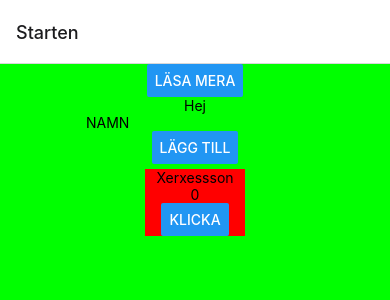
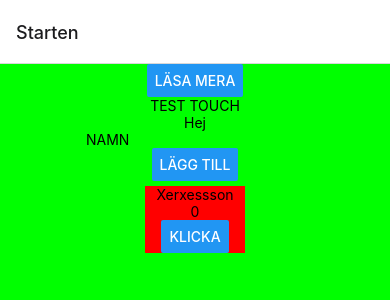
Before and after one commit to billmartensson/pia12vecka3, a React Native app: screen /Starten in a window 390 px wide. Shown: the top 300 px of the page. Built offline with nearby package versions, Linux system fonts and the light colour scheme.

Commit message:
Third view

```diff
--- a/App.js
+++ b/App.js
@@ -6,6 +6,7 @@ import Readmore from './Readmore';
 import { createNativeStackNavigator } from '@react-navigation/native-stack';
 import { NavigationContainer } from '@react-navigation/native';
 import Welcome from './Welcome';
+import ThirdView from './ThirdView';
 
 export default function App() {
 
@@ -19,6 +20,8 @@ export default function App() {
 
         <Stack.Screen name='Läsmer' component={Readmore} />
 
+        <Stack.Screen name='Tredje' component={ThirdView} />
+
       </Stack.Navigator>
     </NavigationContainer>
 
--- a/Readmore.js
+++ b/Readmore.js
@@ -8,7 +8,7 @@ export default function Readmore({navigation, route}) {
 
   return (
     <View>
-      <Text>READ MORE {route.params.fruit} </Text>
+      <Text>READ MORE {route.params.person.lastname} </Text>
 
       <Text>{readnumber}</Text>
 
@@ -16,6 +16,12 @@ export default function Readmore({navigation, route}) {
         setReadnumber(readnumber + 1);
       }} />
 
+
+      <Button title='Gå tredje vyn' onPress={() => {
+        navigation.navigate("Tredje");
+      }} />
+
+
     </View>
   );
 }
--- /dev/null
+++ b/ThirdView.js
@@ -0,0 +1,13 @@
+import { StatusBar } from 'expo-status-bar';
+import { useState } from 'react';
+import { Button, FlatList, StyleSheet, Text, View } from 'react-native';
+
+export default function ThirdView({navigation, route}) {
+
+  return (
+    <View>
+      <Text>TREDJE VYN</Text>
+
+    </View>
+  );
+}
--- a/Welcome.js
+++ b/Welcome.js
@@ -1,5 +1,5 @@
 import { StatusBar } from 'expo-status-bar';
-import { Button, FlatList, StyleSheet, Text, TextInput, View } from 'react-native';
+import { Button, FlatList, StyleSheet, Text, TextInput, TouchableOpacity, TouchableWithoutFeedback, View } from 'react-native';
 import Fancybox from './Fancybox';
 import { useState } from 'react';
 import Readmore from './Readmore';
@@ -26,6 +26,12 @@ export default function Welcome({navigation}) {
             navigation.navigate("Läsmer", {fruit: "Papaya"});
         }} />
 
+        <TouchableOpacity onPress={() => {
+            onAddname("XYZ");
+        }}>
+            <Text>TEST TOUCH</Text>
+        </TouchableOpacity>
+
         <Text>Hej</Text>
 
       <TextInput onChangeText={onAddname} value={addname} />
@@ -34,9 +40,20 @@ export default function Welcome({navigation}) {
         letsAddPerson();
       }} />
 
+
+
+
       <FlatList
         data={people}
-        renderItem={({item}) => <Fancybox name={item} />}
+        renderItem={({item}) =>
+            <TouchableOpacity onPress={() => {
+                console.log("KLICK RAD " + item.lastname);
+                navigation.navigate("Läsmer", {person: item});
+            }}>
+                <Fancybox name={item} />
+            </TouchableOpacity>
+
+        }
       />
 
 
```
